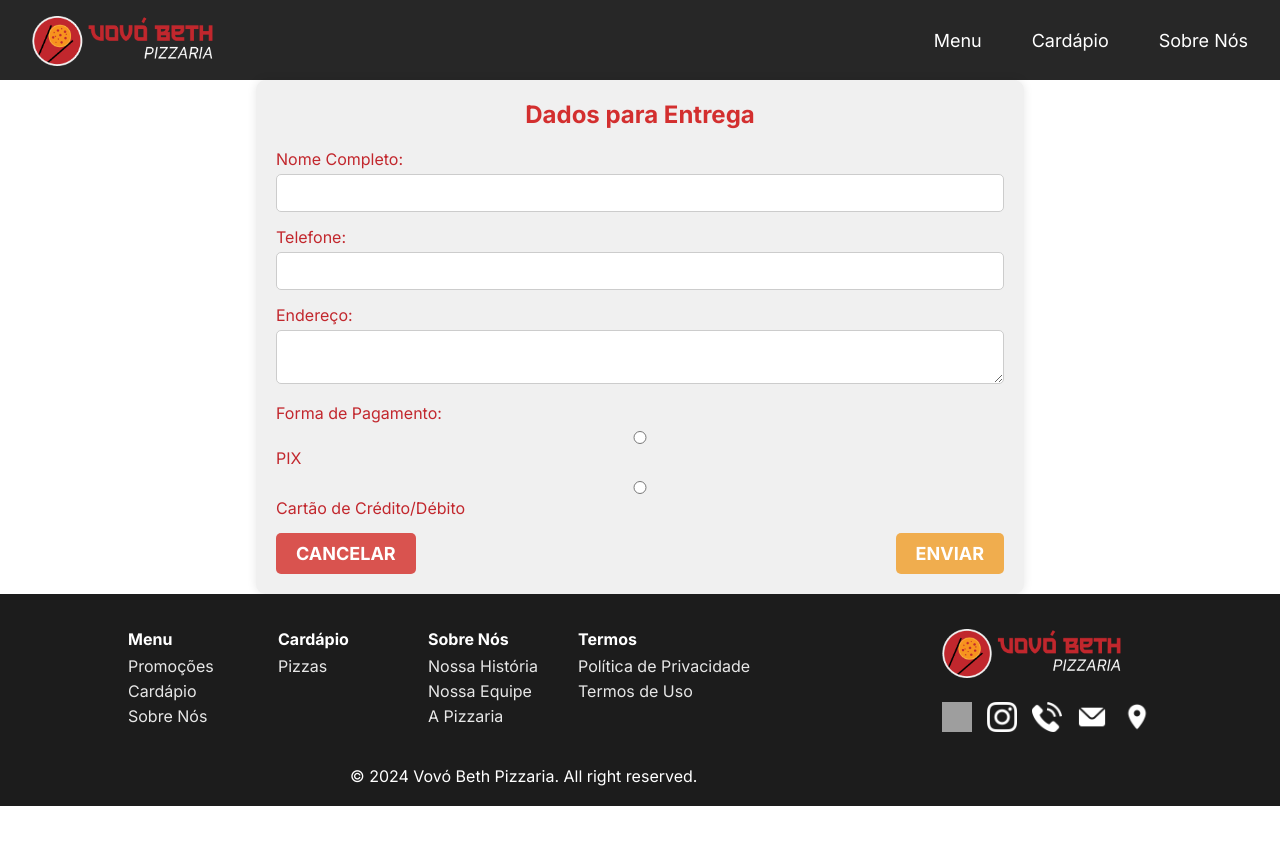
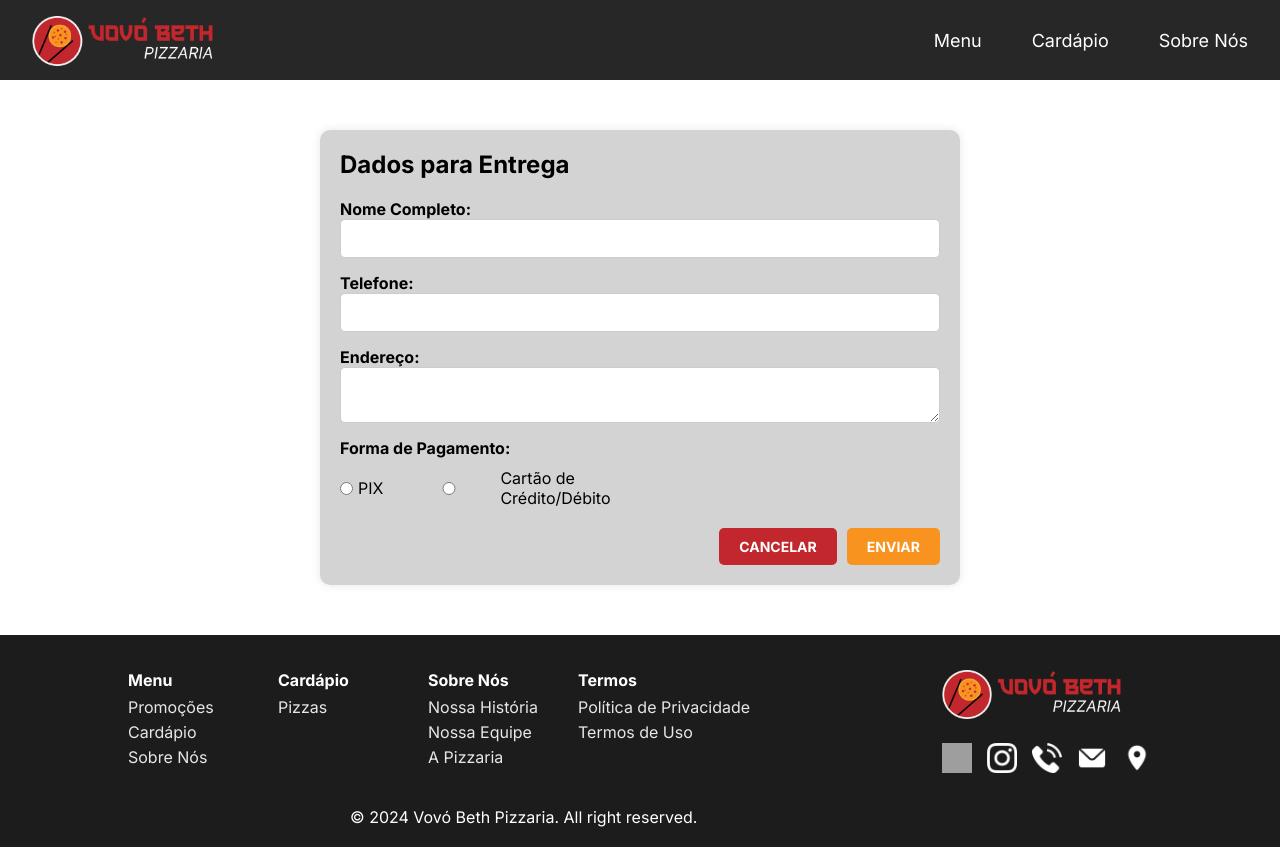
Before and after one commit to pedrohfideeelis/reactjs-pizzaria, a React (Create React App) app: page /dados-pedido in a window 1280 px wide. Before the commit the page ends 806 px from the top, so only its background shows below. Built offline with nearby package versions, Linux system fonts and the light colour scheme; grey boxes are pictures that could not be loaded.

Commit message:
update .css form-pedido component

```diff
--- a/src/components/FormEntregaComponent/styles.css
+++ b/src/components/FormEntregaComponent/styles.css
@@ -1,28 +1,31 @@
-*{
-    font-family: "Inter", sans-serif;
+* {
+  font-family: "Inter", sans-serif;
 }
 
 .delivery-form {
-  width: 60%;
-  margin: auto;
+  width: 50%;
+  margin: 50px auto;
   padding: 20px;
   border-radius: 10px;
-  background-color: #f0f0f0;
+  background-color: #d3d3d3;
   box-shadow: 0 0 10px rgba(0, 0, 0, 0.1);
 }
 
 h2 {
-  text-align: center;
+  text-align: left;
   margin-bottom: 20px;
+  color: black;
 }
 
 .form-group {
   margin-bottom: 15px;
+  display: flex;
+  flex-direction: column;
 }
 
 .form-group label {
-  display: block;
-  margin-bottom: 5px;
+  color: black;
+  font-weight: bold;
 }
 
 .form-group input,
@@ -31,16 +34,28 @@ h2 {
   padding: 10px;
   border: 1px solid #ccc;
   border-radius: 5px;
+  font-size: 14px;
+}
+
+.payment-methods {
+  display: flex;
+  gap: 20px;
+  margin-top: 10px;
+  align-items: center;
 }
 
 .payment-methods label {
-  display: block;
-  margin-bottom: 10px;
+  display: flex;
+  align-items: center;
+  font-weight: normal;
+  gap: 5px;
 }
 
 .form-buttons {
   display: flex;
-  justify-content: space-between;
+  justify-content: flex-end;
+  gap: 10px;
+  margin-top: 20px;
 }
 
 .cancel-button,
@@ -49,14 +64,23 @@ h2 {
   border: none;
   border-radius: 5px;
   cursor: pointer;
+  font-size: 14px;
 }
 
 .cancel-button {
-  background-color: #d9534f;
+  background-color: #C2272D;
   color: white;
 }
 
 .submit-button {
-  background-color: #f0ad4e;
+  background-color: #F8931F;
   color: white;
 }
+
+.submit-button:hover {
+  background-color: #f88603;
+}
+
+.cancel-button:hover {
+    background-color: #dd2027;
+}
```
